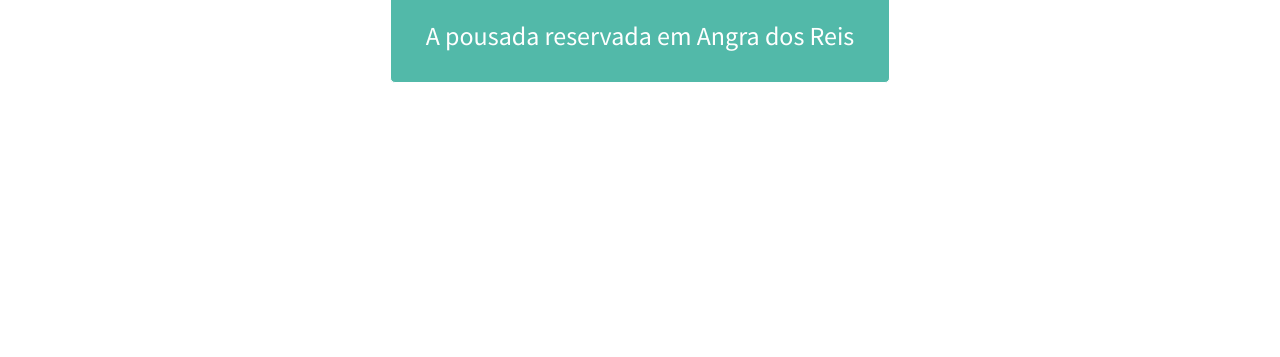
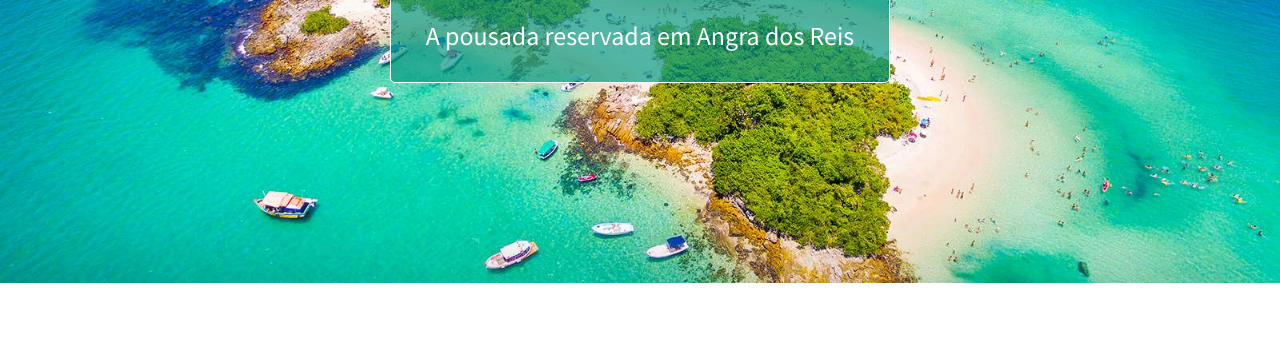
Before and after one commit to LuizMeraki/Pousada-secreta, a plain HTML site: page index.html in a window 1280 px wide. Shown: the part 317-674 px from the top of the page. Drawn offline with Linux system fonts and the light colour scheme.

Commit message:
Correction

```diff
--- a/css/style.css
+++ b/css/style.css
@@ -67,7 +67,7 @@ header {
      justify-content: center;
      align-items: center;
      height: 600px;
-     background-image: url('/Curso Front-end/Projetos/pousada-web/assets/img-fundo.jpg');
+     background-image: url('../assets/img-fundo.jpg');
      background-repeat: no-repeat;
      background-size: cover;
      background-attachment: fixed;
```
